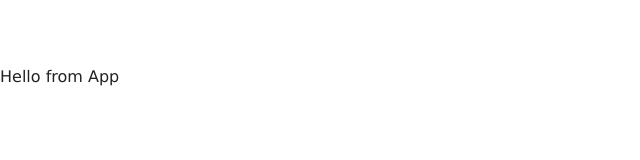
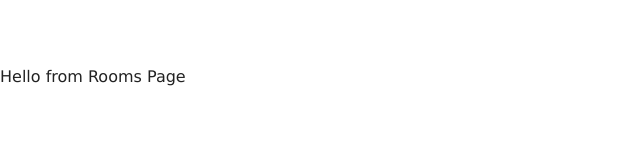
Before and after one commit to JZepeda1000/Beach-Resort, a React (Create React App) app in the folder beach-resort-app/: page /rooms in a window 1280 px wide. Shown: the top 160 px of the page, without its empty margins (0-640 px from the left). Built offline with nearby package versions, Linux system fonts and the light colour scheme; the HTML template or start-up script is replaced by a standard one.

Commit message:
Set up router

```diff
--- a/beach-resort-app/src/App.js
+++ b/beach-resort-app/src/App.js
@@ -1,10 +1,20 @@
 import React from 'react';
 import './App.css';
+import Home from './pages/Home';
+import Rooms from './pages/Rooms';
+import SingleRoom from './pages/SingleRoom';
+import Error from './pages/Error';
+import { Route, Switch } from 'react-router-dom';
 
 function App() {
   return (
-    <p>Hello from App</p>
-  );
-}
+    <Switch>
+      <Route exact path="/" component={Home} />
+      <Route exact path="/rooms/" component={Rooms} />
+      <Route exact path="/rooms/:description" component={SingleRoom} />
+      <Route component={Error} />
+    </Switch>
+  )
+};
 
 export default App;
--- a/beach-resort-app/src/pages/Home.js
+++ b/beach-resort-app/src/pages/Home.js
@@ -1,9 +1,11 @@
 import React from 'react';
 
-export const Home = () => {
+const Home = () => {
     return (
         <div>
             Hello from Home Page
         </div>
     )
 };
+
+export default Home;
--- a/beach-resort-app/src/pages/Rooms.js
+++ b/beach-resort-app/src/pages/Rooms.js
@@ -1,9 +1,11 @@
 import React from 'react';
 
-export const Rooms = () => {
+const Rooms = () => {
     return (
         <div>
             Hello from Rooms Page
         </div>
     )
 };
+
+export default Rooms;
```
Also changed, not shown: beach-resort-app/src/index.js (+3 -5 lines).
